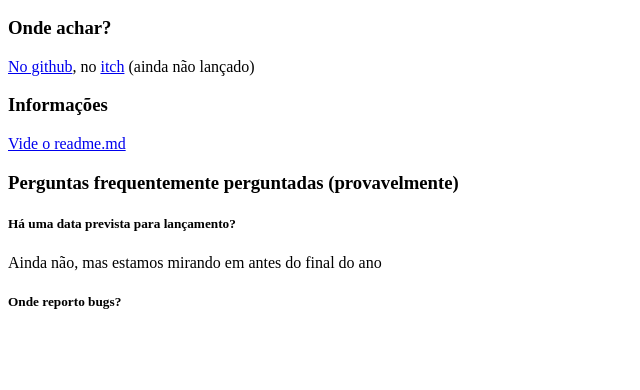
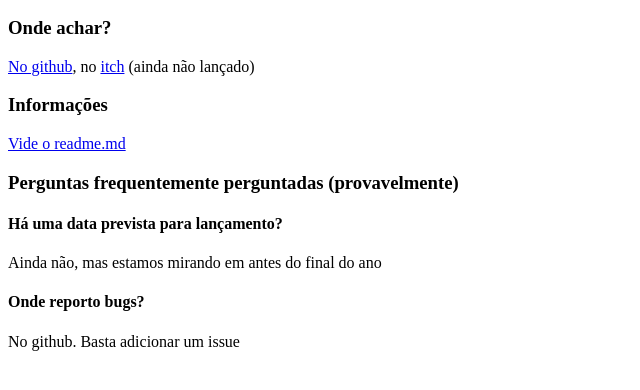
Before and after one commit to Goldencubist/RogueMath, a plain HTML site: page index.html in a window 1280 px wide. Shown: the part 110-500 px from the top of the page, without its empty margins (0-640 px from the left). Drawn offline with Linux system fonts and the light colour scheme.

Commit message:
Correção no index.html

```diff
--- a/index.html
+++ b/index.html
@@ -9,8 +9,9 @@
         <h3>Informações</h3>
         <a href=https://github.com/Goldencubist/RogueMath>Vide o readme.md</a>
         <h3>Perguntas frequentemente perguntadas (provavelmente)</h3>
-        <h5>Há uma data prevista para lançamento?</h5>
+        <h4>Há uma data prevista para lançamento?</h4>
         <p>Ainda não, mas estamos mirando em antes do final do ano</p>
-        <h5>Onde reporto bugs?</h5>
+        <h4>Onde reporto bugs?</h4>
+        <p>No github. Basta adicionar um issue</p>
     </body>
 </html>
```
